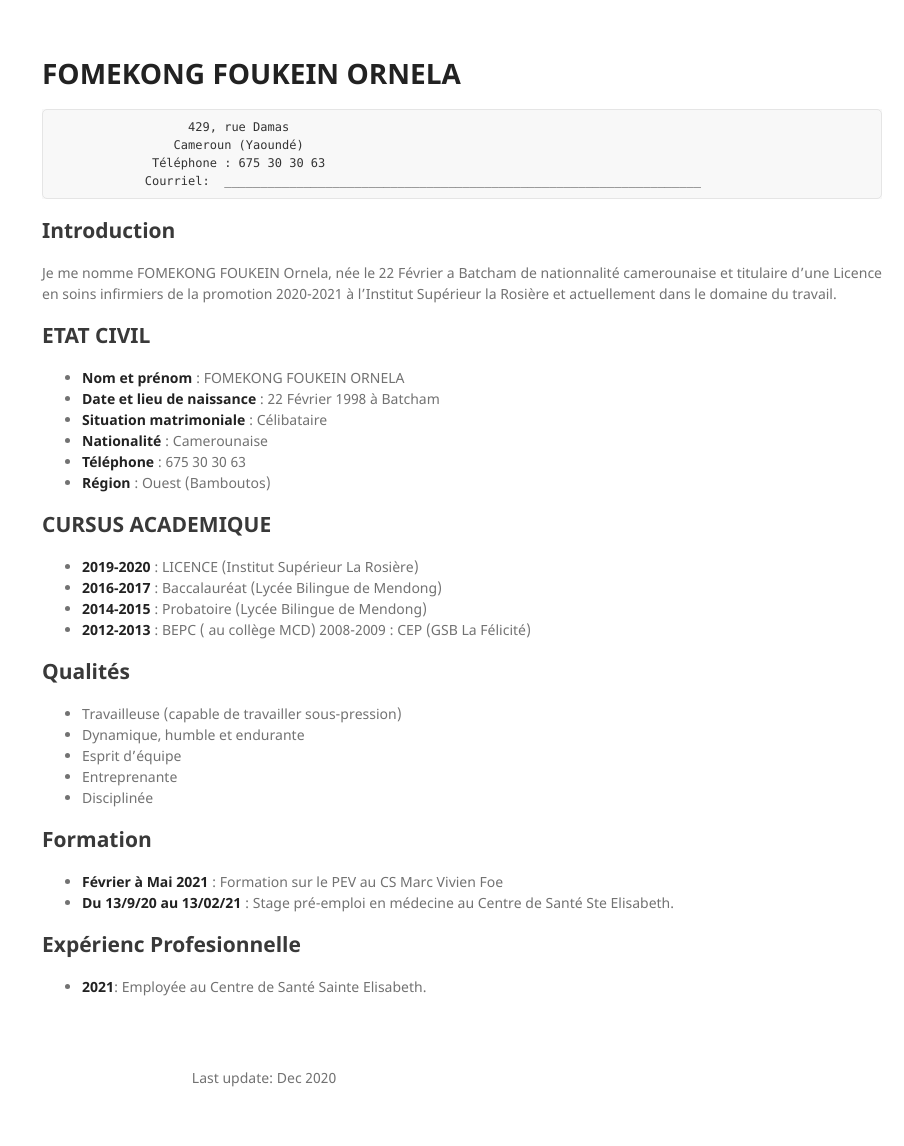
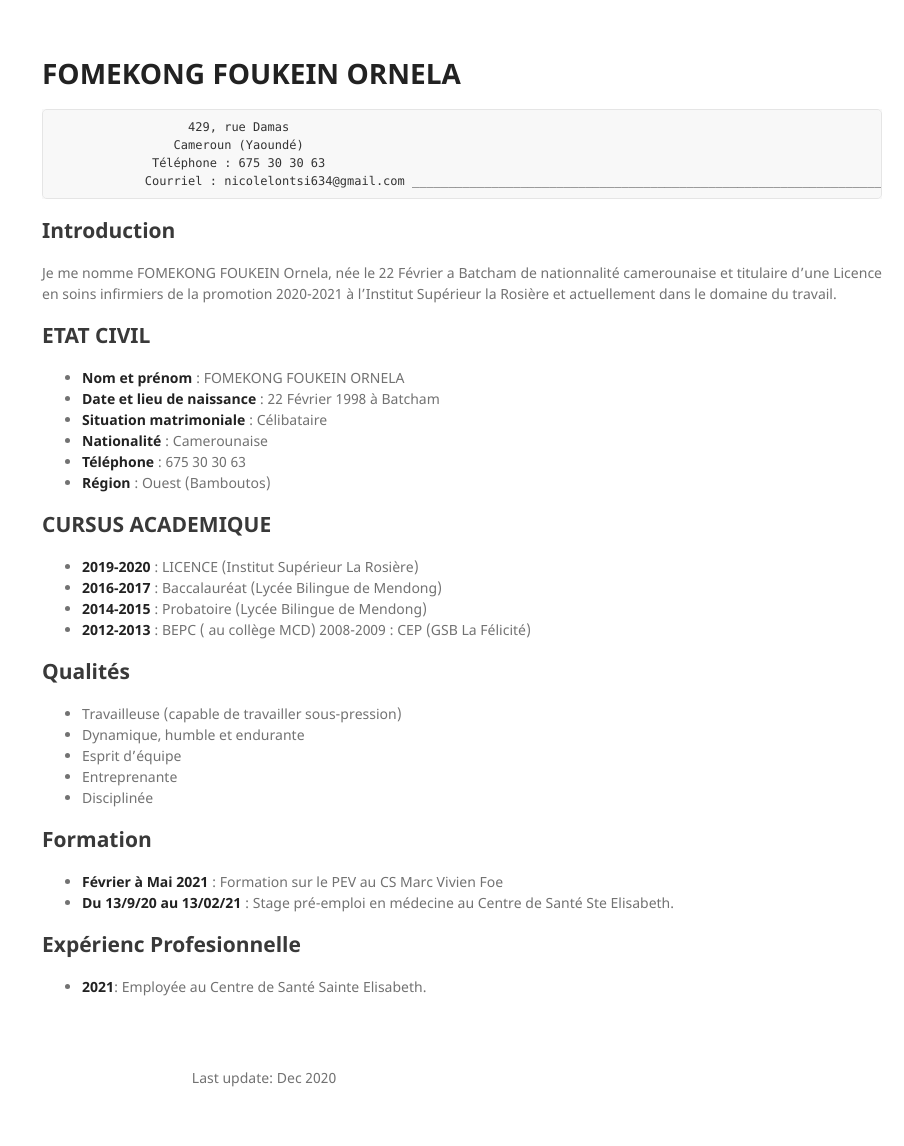
Before and after one commit to ornela1998/ornela1998.github.io, a Jekyll site: the page built from index.md, in a window 1280 px wide. Shown: the whole page, without its empty margins (376-1280 px from the left). Built offline with Jekyll 4.4.1, drawn with Linux system fonts in a browser that asks for light colours; nearby versions of some CDN libraries; our own code applies the rules of GitHub Pages for plain Markdown files; a style sheet for code colours, icons or effects is not loaded.

Commit message:
Update index.md

```diff
--- a/index.md
+++ b/index.md
@@ -2,7 +2,7 @@
                       429, rue Damas
                     Cameroun (Yaoundé)
                  Téléphone : 675 30 30 63
-                Courriel:
+                Courriel : nicolelontsi634@gmail.com
 __________________________________________________________________
 
 ## Introduction
```
